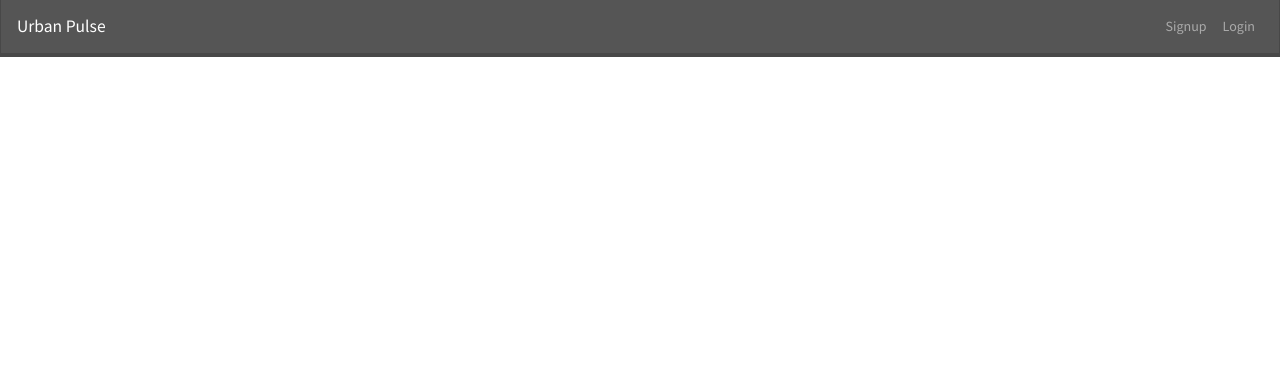
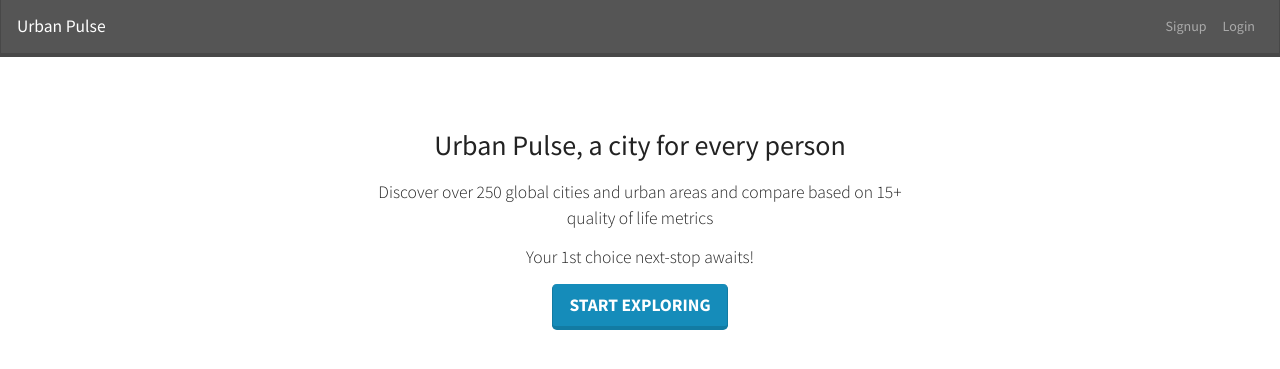
Before and after one commit to srinipandiyan/Capstone-Urban-Pulse, a Flask app: page / in a window 1280 px wide. Shown: the top 369 px of the page. Run offline with Flask 3, Linux system fonts and the light colour scheme; some libraries are stand-ins or nearby versions.

```diff
--- a/app.py
+++ b/app.py
@@ -1,6 +1,6 @@
 """Flask app for Urban Pulse"""
 
-from flask import Flask, render_template, request, flash, redirect, session, g, abort, jsonify
+from flask import Flask, render_template, request, flash, redirect, session, g
 from flask_debugtoolbar import DebugToolbarExtension
 from sqlalchemy.exc import IntegrityError
 import requests
@@ -63,7 +63,7 @@ def do_logout():
 def root():
     """Render homepage at root directory."""
 
-    return render_template("base.html")
+    return render_template("home.html")
 
 
 @app.route('/signup', methods=["GET", "POST"])
@@ -125,8 +125,8 @@ def login():
 def homepage():
     """Homepage of Urban Pulse"""
     if g.user:
-        #user is authenticated, render the homepage
-        return render_template('home.html')
+        #user is authenticated, render search page
+        return render_template('search.html')
     else:
         #user is not authenticated, redirect to the index
         flash("Invalid credentials.", 'danger')
--- a/templates/home.html
+++ b/templates/home.html
@@ -1,24 +1,23 @@
 {% extends 'base.html' %}
 
-{% block stylesheets %}
+{% block content %}
+<div class="container">
+    <div class="row">
+        <div class="col-md-6 offset-md-3 text-center">
+            <h2 class="mt-5">Urban Pulse, a city for every person</h2>
 
-  <link rel="stylesheet" href="https://cdnjs.cloudflare.com/ajax/libs/normalize/5.0.0/normalize.min.css">
-  <link rel="stylesheet" href="{{ url_for('static', filename='search.css') }}">
+            <p class="lead mt-3">Discover over 250 global cities and urban areas and compare based on 15+ quality of life metrics</p>
 
+            <h4 class="lead mt-3">Your 1st choice next-stop awaits!</h4>
+
+            <a href="/signup" class="btn btn-primary btn-lg mt-2">Start Exploring</a>
+
+            {% if g.user %}
+                <a href="/search" class="btn btn-primary btn-lg mt-2">Explore our Cities</a>
+            {% endif %}
+
+
+        </div>
+    </div>
+</div>
 {% endblock %}
-
-{% block content %}
-
-<div class="container">
-  <div class="search-container">
-	  <input type="text" name="cities" id="cities" placeholder="Search Urban Areas">
-   <!-- <button id="submit-button">Search</button> -->
-	  <div class="suggestions">
-		  <ul></ul>
-	  </div>
-  </div>
-</div>
-
-<script  src="{{ url_for('static', filename='search.js') }}"></script>
-
-{% endblock %}
```
Also changed, not shown: templates/search.html (added, +24 -0 lines).
